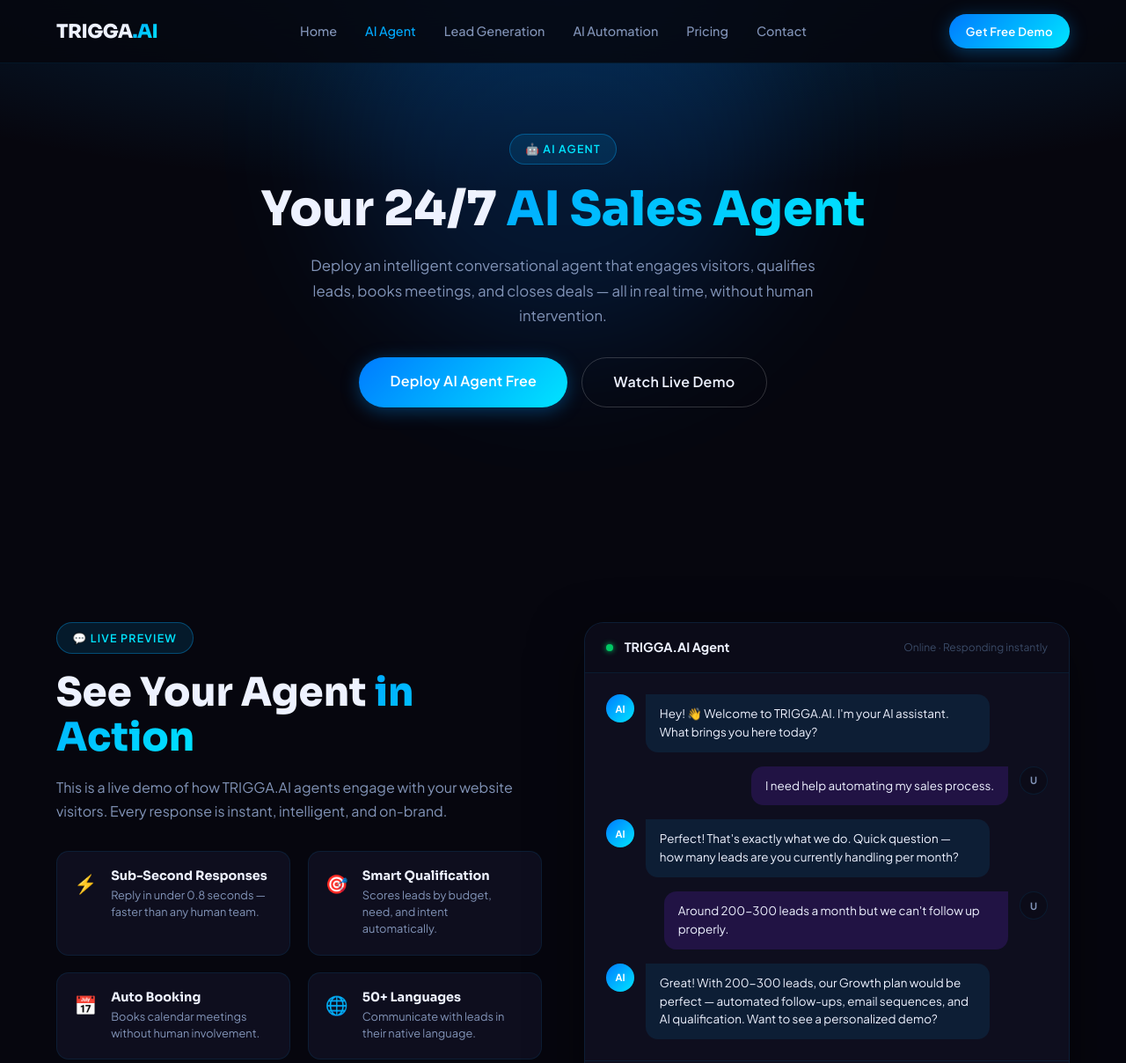
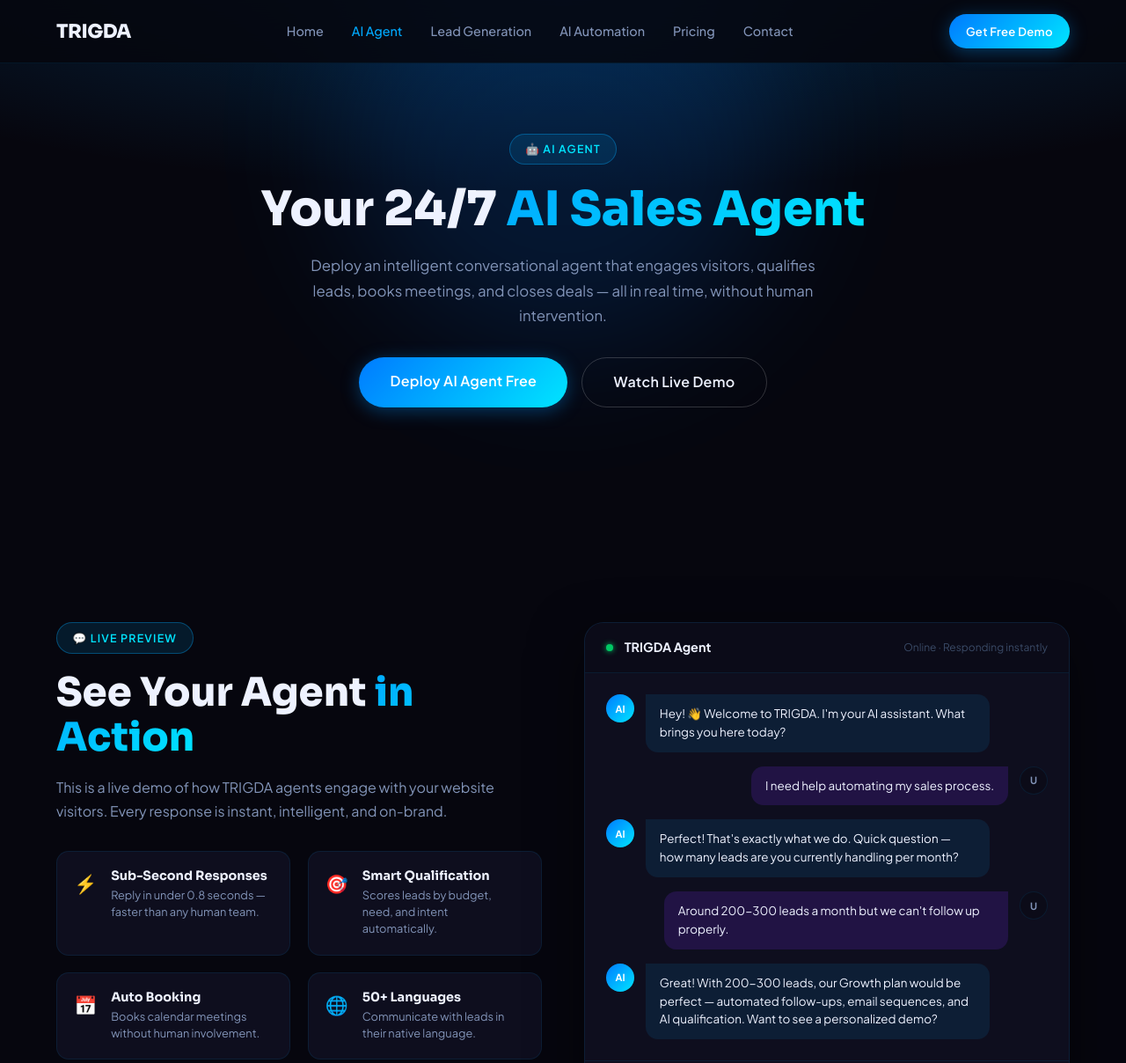
Before and after one commit to trigda/trigda.online, a website: page ai-agent.html in a window 1280 px wide. Shown: the top 1208 px of the page at 88% size. Drawn offline with Linux system fonts and the light colour scheme.

Commit message:
Update ai-agent.html

```diff
--- a/ai-agent.html
+++ b/ai-agent.html
@@ -3,7 +3,7 @@
 <head>
 <meta charset="UTF-8">
 <meta name="viewport" content="width=device-width, initial-scale=1.0">
-<title>AI Agent — TRIGGA.AI</title>
+<title>AI Agent — TRIGDA</title>
 <link rel="stylesheet" href="styles.css">
 <style>
 .agent-demo-grid { display:grid; grid-template-columns:1fr 1fr; gap:3rem; align-items:start; margin-top:4rem; }
@@ -58,7 +58,7 @@
 
 <!-- NAVBAR -->
 <nav class="navbar" id="navbar">
-  <a href="index.html" class="nav-logo">TRIGGA<span>.AI</span></a>
+  <a href="index.html" class="nav-logo">TRIGDA</a>
   <div class="nav-links">
     <a href="index.html">Home</a>
     <a href="ai-agent.html" class="active">AI Agent</a>
@@ -105,7 +105,7 @@
       <div class="fade-up">
         <div class="section-tag">💬 Live Preview</div>
         <h2 class="section-title">See Your Agent <span class="highlight">in Action</span></h2>
-        <p class="section-sub" style="margin-bottom:2rem;">This is a live demo of how TRIGGA.AI agents engage with your website visitors. Every response is instant, intelligent, and on-brand.</p>
+        <p class="section-sub" style="margin-bottom:2rem;">This is a live demo of how TRIGDA agents engage with your website visitors. Every response is instant, intelligent, and on-brand.</p>
         <div class="capabilities-grid">
           <div class="cap-item">
             <div class="cap-icon">⚡</div>
@@ -128,13 +128,13 @@
       <div class="chat-window fade-up">
         <div class="chat-header">
           <div class="chat-status"></div>
-          <span style="font-weight:700;font-size:.9rem;">TRIGGA.AI Agent</span>
+          <span style="font-weight:700;font-size:.9rem;">TRIGDA Agent</span>
           <span style="font-size:.75rem;color:var(--text-muted);margin-left:auto;">Online · Responding instantly</span>
         </div>
         <div class="chat-body" id="chatBody">
           <div class="chat-msg">
             <div class="chat-avatar ai-av">AI</div>
-            <div class="chat-bubble ai">Hey! 👋 Welcome to TRIGGA.AI. I'm your AI assistant. What brings you here today?</div>
+            <div class="chat-bubble ai">Hey! 👋 Welcome to TRIGDA. I'm your AI assistant. What brings you here today?</div>
           </div>
           <div class="chat-msg user">
             <div class="chat-avatar user-av">U</div>
@@ -250,7 +250,7 @@
   <div class="container">
     <div class="footer-grid">
       <div>
-        <div class="footer-logo">TRIGGA<span>.AI</span></div>
+        <div class="footer-logo">TRIGDA</div>
         <p class="footer-desc">The AI-powered growth platform that puts your business on autopilot.</p>
         <div class="social-links" style="margin-top:1.5rem;">
           <a href="#" class="social-link">𝕏</a><a href="#" class="social-link">in</a><a href="#" class="social-link">fb</a>
@@ -273,7 +273,7 @@
       </ul></div>
     </div>
     <div class="footer-bottom">
-      <p>© 2025 TRIGGA.AI — Powered by NEXGEN. All rights reserved.</p>
+      <p>© 2025 TRIGDA — Powered by NEXGEN. All rights reserved.</p>
     </div>
   </div>
 </footer>
```
